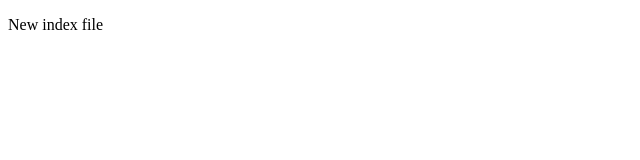
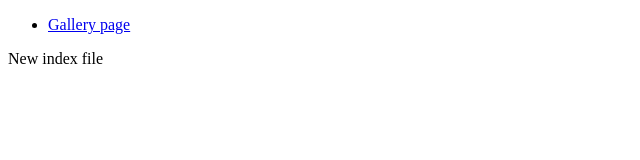
Before and after one commit to YuliiaVD/Hillel_project, a plain HTML site: page index.html in a window 1280 px wide. Shown: the whole page, without its empty margins (0-640 px from the left). Drawn offline with Linux system fonts and the light colour scheme.

Commit message:
adding pathes to the pages

```diff
--- a/index.html
+++ b/index.html
@@ -7,6 +7,13 @@
   <title>Hille GitHub</title>
 </head>
 <body>
+  <div>
+    <ul>
+      <li>
+        <a href="/gallery/gallery.html">Gallery page</a>
+      </li>
+    </ul>
+  </div>
   <p>New index file</p>
 </body>
 </html>
```
Also changed, not shown: gallery/gallery.html (+3 -0 lines).
